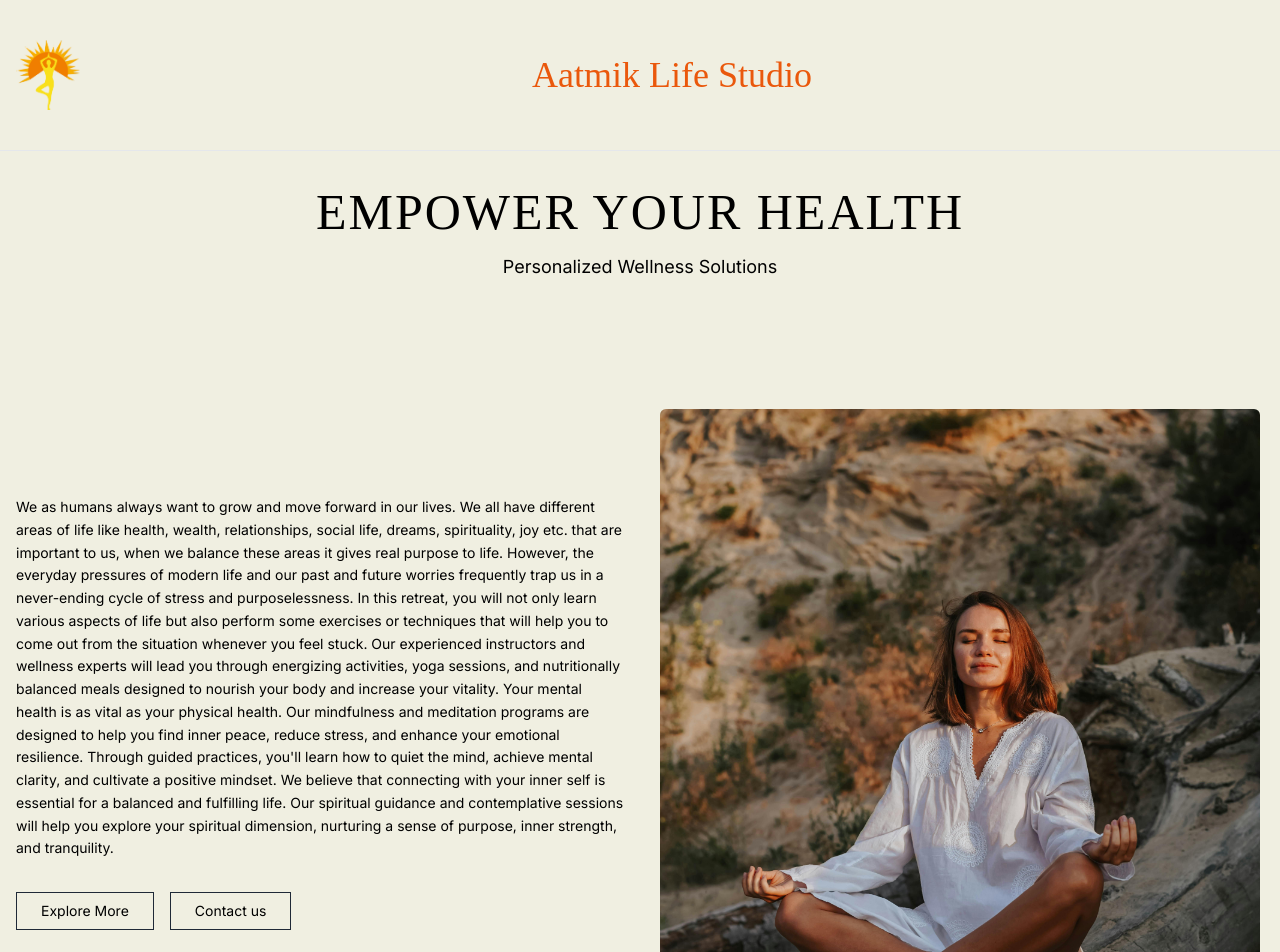
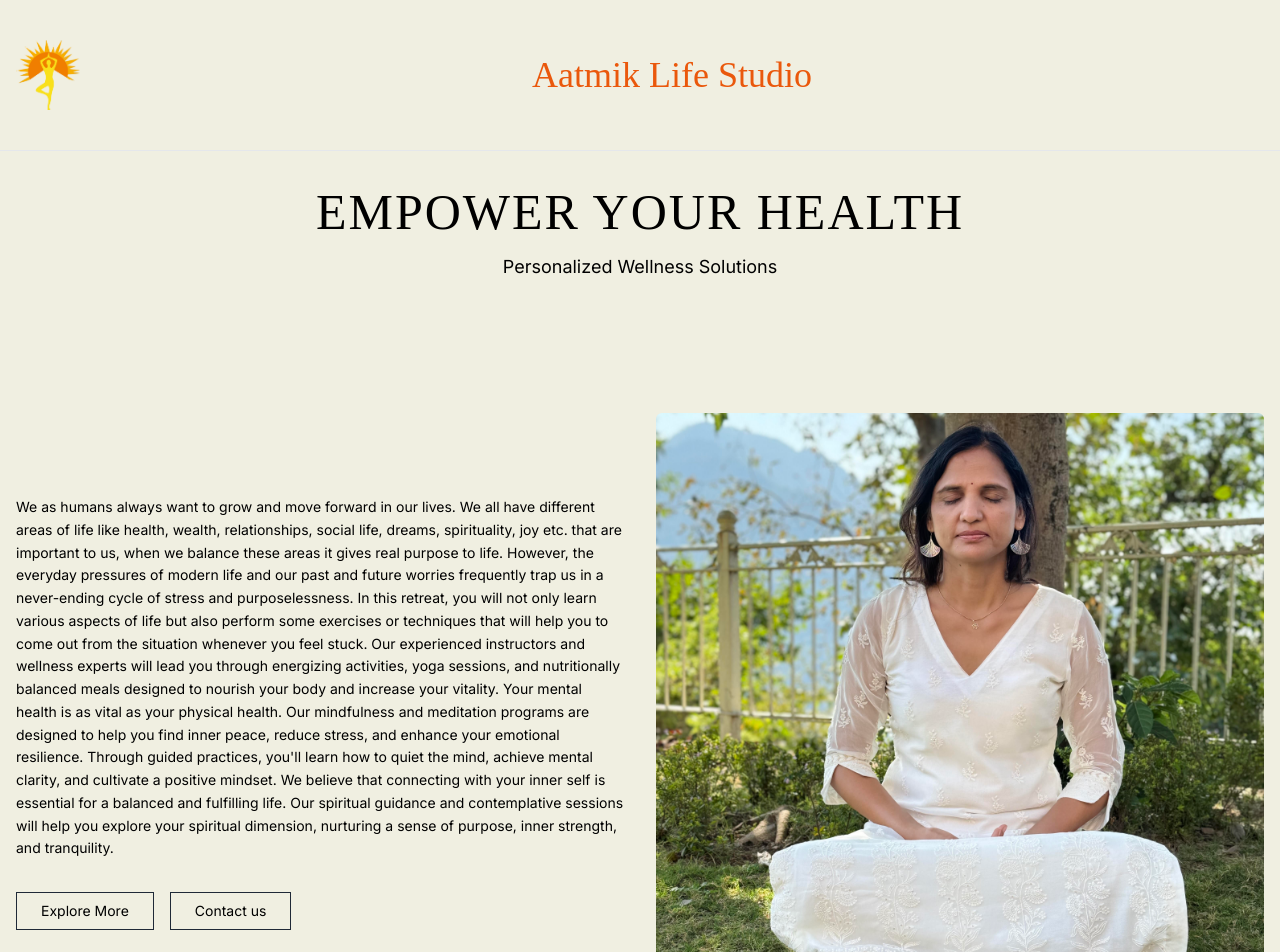
Before and after one commit to account-314/studio, a Next.js app: page / in a window 1280 px wide. Shown: the top 952 px of the page. Built offline with nearby package versions, Linux system fonts and the light colour scheme.

Commit message:
icon + img

```diff
--- a/app/layout.tsx
+++ b/app/layout.tsx
@@ -7,7 +7,13 @@ const inter = Inter({ subsets: ["latin"] })
 export const metadata = {
   title: "Wellness Consultant | Smart Website Template | WIX",
   description: "L. Montgomery Wellness Consultant Website",
-    generator: 'v0.dev'
+  icons: {
+    icon: {
+      url: '/icon-tab.jpg',
+      sizes: '128x128',
+    },
+  },
+  generator: 'v0.dev'
 }
 
 export default function RootLayout({
--- a/app/page.tsx
+++ b/app/page.tsx
@@ -158,16 +158,23 @@ ${message}
                   >
                     Explore More
                   </button>
-                  <button className="border border-gray-800 px-6 py-2 text-sm hover:bg-gray-100">Contact us</button>
+                  <a
+                    href="https://calendly.com/aatmiklifestudio"
+                    target="_blank"
+                    rel="noopener noreferrer"
+                    className="border border-gray-800 px-6 py-2 text-sm hover:bg-gray-100 cursor-pointer"
+                  >
+                    Contact us
+                  </a>
                 </div>
               </div>
               <div className="flex items-center justify-center h-[800px]">
                 <Image
-                  src="/pexels-olia-danilevich-8964938.jpg"
+                  src="/yoga.jpg"
                   alt="Woman meditating"
                   width={300}
                   height={600}
-                  className="rounded-md object-cover rotate-90 w-full h-[600px]"
+                  className="rounded-md object-cover  w-full h-[600px]"
                 />
               </div>
             </div>
```
Also changed, not shown: public/yoga.jpg (added), 1 other file (tests, documents, lock files or other folders).
